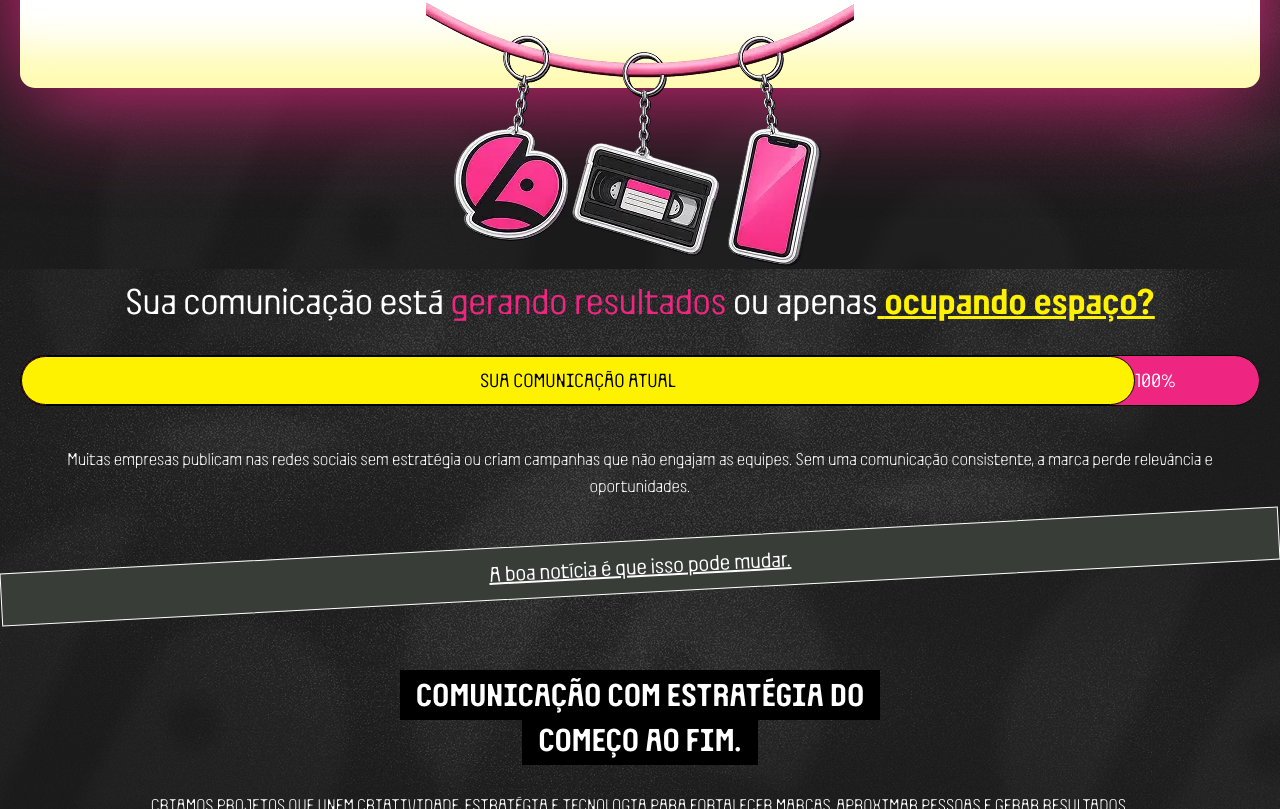
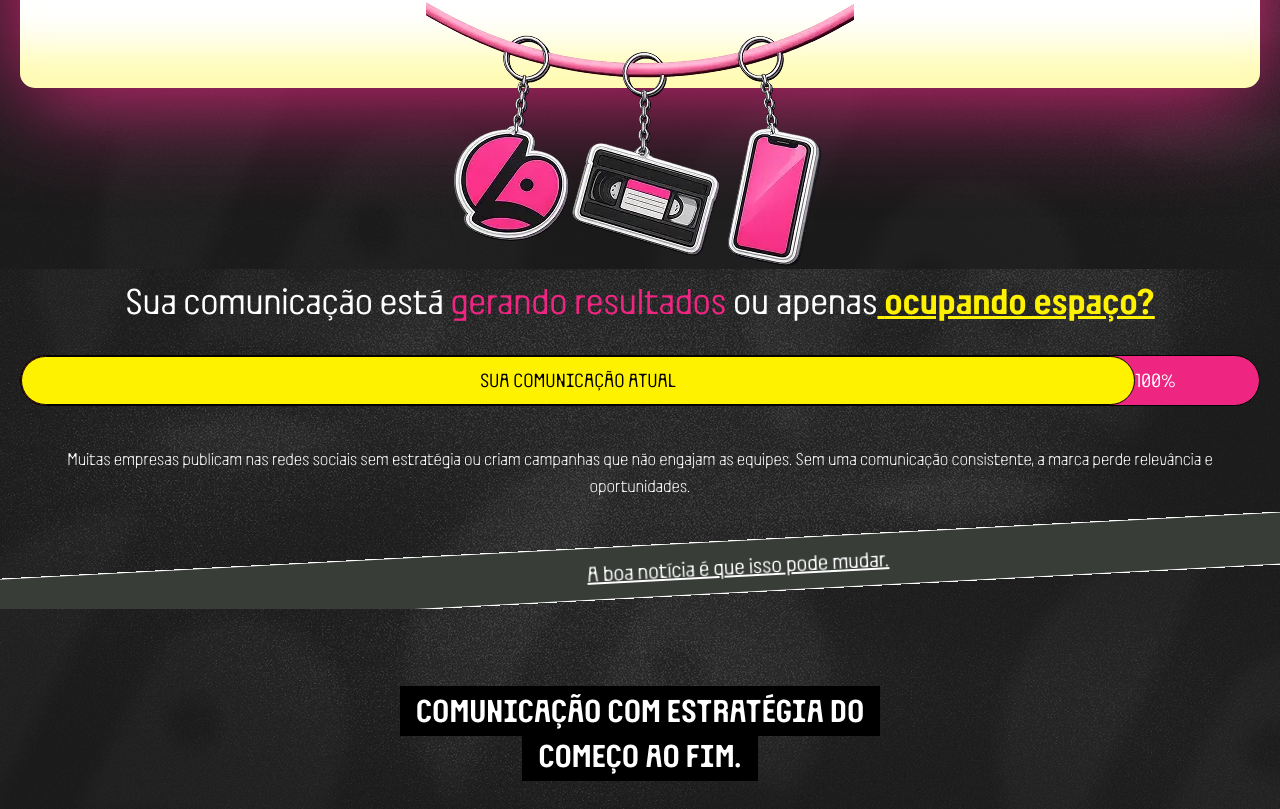
Before and after one commit to Guhss16/studio.ludika-lp-social-media, a Next.js app: page / in a window 1280 px wide. Shown: the part 531-1340 px from the top of the page. Built offline with nearby package versions, Linux system fonts and the light colour scheme.

Commit message:
style: corrigindo largura de tag

```diff
--- a/app/components/layout/ocupandoespaco.tsx
+++ b/app/components/layout/ocupandoespaco.tsx
@@ -1,6 +1,6 @@
 export default function OcupandoEspaco() {
   return (
-    <div className="mt-[200px] text-white fonteTijolo text-center text-[18px] leading-[27px] flex flex-col gap-[40px]">
+    <div className="mt-[200px] overflow-x-hidden text-white fonteTijolo text-center text-[18px] leading-[27px] flex flex-col gap-[40px] pb-4">
       <h2 className="text-[34px] marginPadrao">
         Sua comunicação está{" "}
         <span className="text-[#EE2682]">gerando resultados</span> ou apenas
@@ -23,7 +23,7 @@ export default function OcupandoEspaco() {
         marca perde relevância e oportunidades.
       </p>
 
-      <div className="bg-[#383D38] border-1 border-white rotate-357 p-3">
+      <div className="bg-[#383D38] border-1 border-white rotate-357 p-3 w-[120%] ml-[-30px]">
         <p className="text-white text-[20px] underline">
           A boa notícia é que isso pode mudar.
         </p>
```
